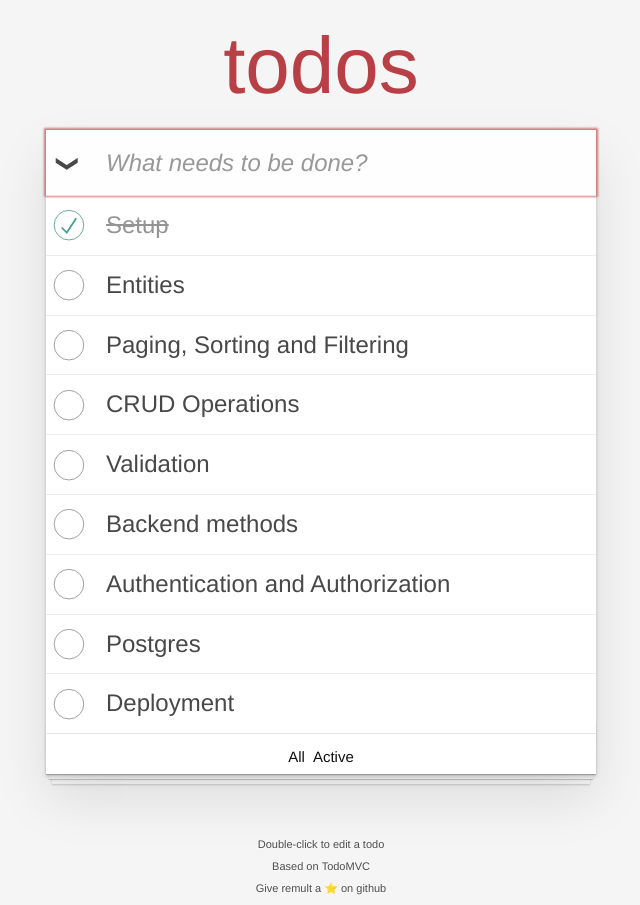
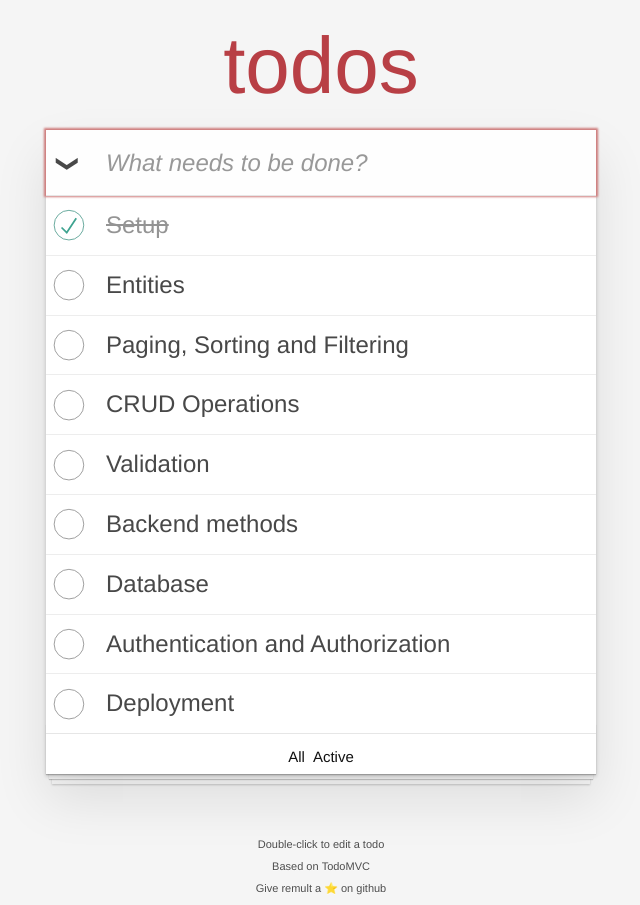
Before and after one commit to noam-honig/todo-app, a React (Vite) app: page / in a window 1280 px wide. Shown: the whole page, without its empty margins (319-959 px from the left). Built offline with nearby package versions, Linux system fonts and the light colour scheme.

Commit message:
fixed order of items

```diff
--- a/src/frontend/App.tsx
+++ b/src/frontend/App.tsx
@@ -10,8 +10,8 @@ function App() {
     { id: 4, title: "CRUD Operations", completed: false },
     { id: 5, title: "Validation", completed: false },
     { id: 6, title: "Backend methods", completed: false },
-    { id: 7, title: "Authentication and Authorization", completed: false },
-    { id: 8, title: "Postgres", completed: false },
+    { id: 7, title: "Database", completed: false },
+    { id: 8, title: "Authentication and Authorization", completed: false },
     { id: 9, title: "Deployment", completed: false }
   ]);
   const [newTaskTitle, setNewTaskTitle] = useState('');
```
